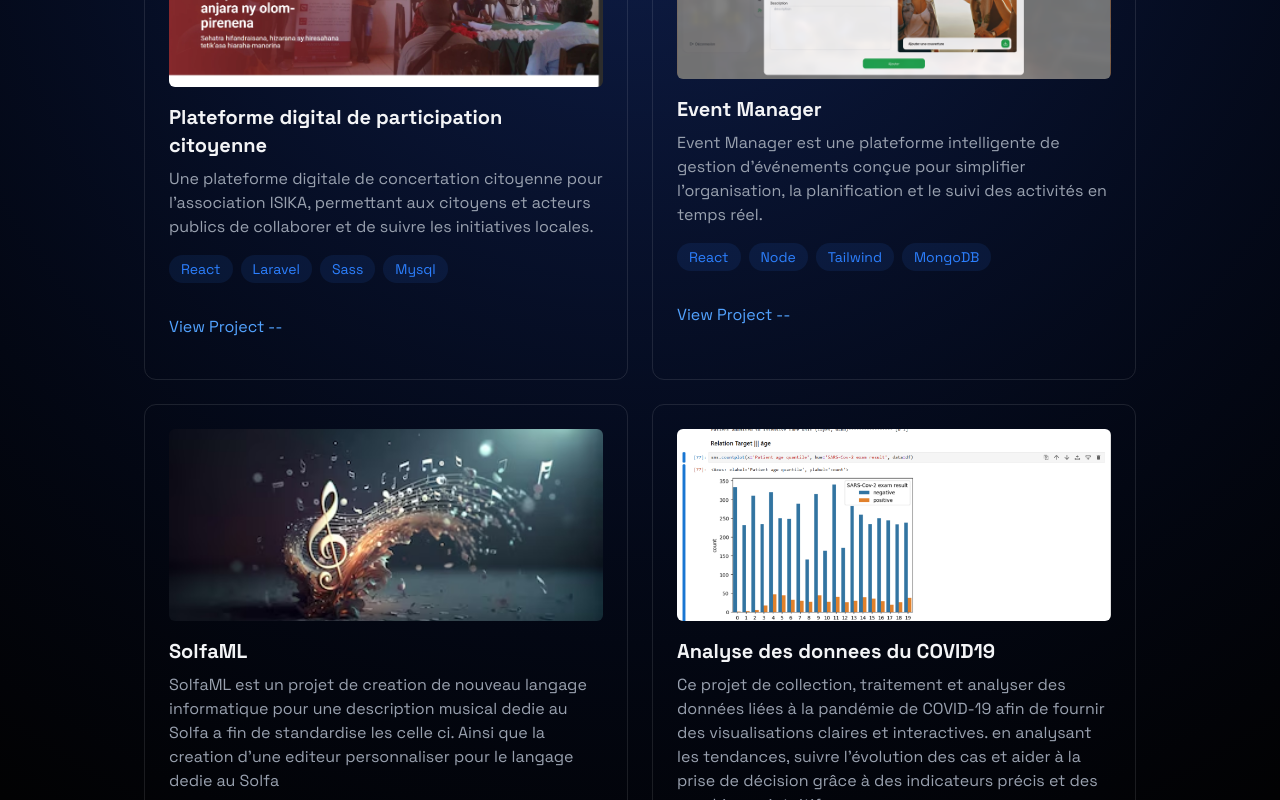
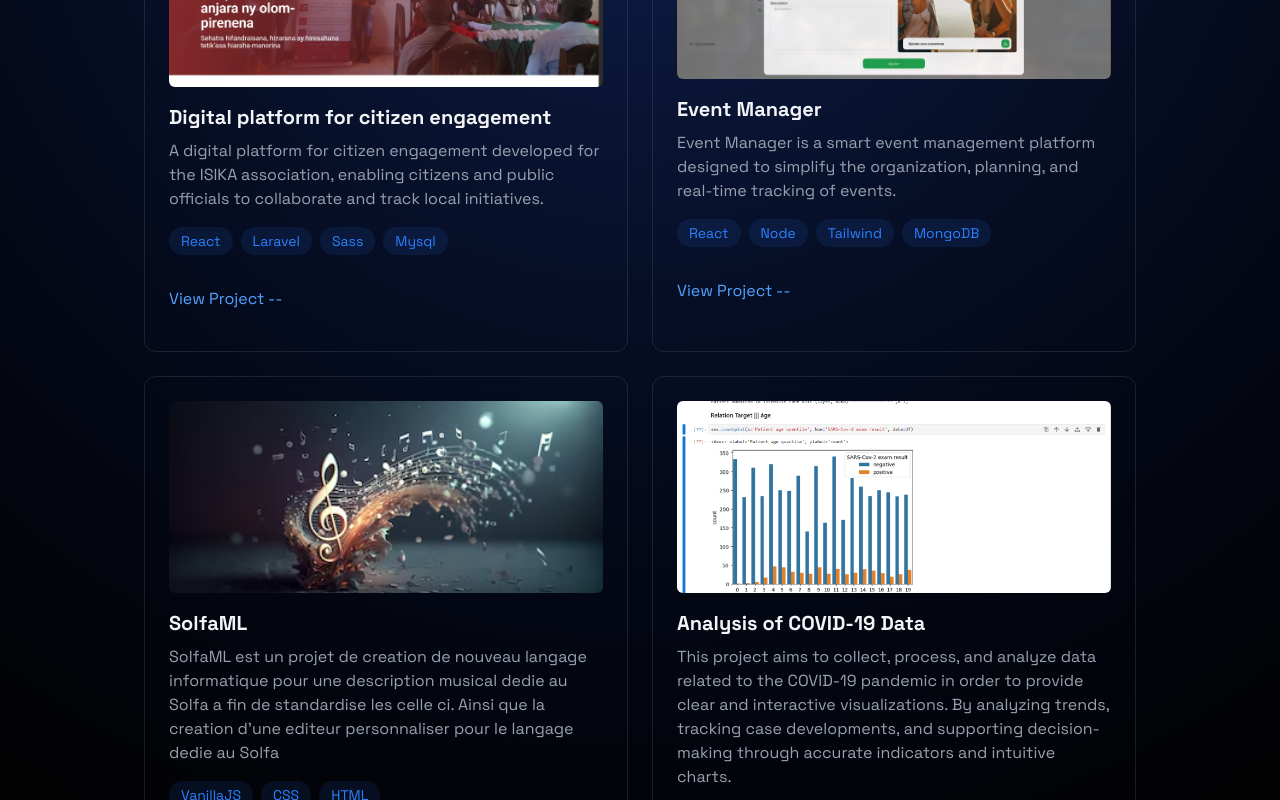
Before and after one commit to Lova-Nasaina/Portfolio, a React (Vite) app: page / in a window 1280 px wide. Shown: the part 2460-3260 px from the top of the page. Built offline with nearby package versions, Linux system fonts and the light colour scheme.

Commit message:
chors: multilangue adding

```diff
--- a/public/locales/en.json
+++ b/public/locales/en.json
@@ -8,7 +8,7 @@
     "Contact": "Contact",
     "cv": "My CV",
     "me": "Contact Me",
-    "about_competence": "Tout au long de mes projets, j’ai développé des compétences solides et une approche pragmatique pour résoudre des problèmes complexes. Voici les principales technologies et outils que j’utilise au quotidien :",
+    "about_competence": "Throughout my projects, I have developed strong skills and a pragmatic approach to solving complex problems. Here are the main technologies and tools I use on a daily basis:",
     "aboutMe": "About me",
     "education": "Education",
     "parcour": "M1 Genie: Software and Artificial Intelligence",
@@ -26,5 +26,12 @@
     "colaborate": "Ready to collaborate",
     "yname": "Full name",
     "message": "Your Message...",
-    "sendMessage": "Send Message"
+    "sendMessage": "Send Message",
+    "isika_title": "Digital platform for citizen engagement",
+    "isika_desc": "A digital platform for citizen engagement developed for the ISIKA association, enabling citizens and public officials to collaborate and track local initiatives.",
+    "event_title": "Event Manager",
+    "event_desc": "Event Manager is a smart event management platform designed to simplify the organization, planning, and real-time tracking of events.",
+    "solfa_desc": " SolfaML est un projet de creation de nouveau langage informatique pour une description musical dedie au Solfa a fin de standardise les celle ci. Ainsi que la creation d’une editeur personnaliser pour le langage dedie au Solfa",
+    "analitics_title": "Analysis of COVID-19 Data",
+    "analitycs_desc": "This project aims to collect, process, and analyze data related to the COVID-19 pandemic in order to provide clear and interactive visualizations. By analyzing trends, tracking case developments, and supporting decision-making through accurate indicators and intuitive charts."
 }
--- a/public/locales/fr.json
+++ b/public/locales/fr.json
@@ -26,5 +26,12 @@
     "colaborate": "Prêt à collaborer",
     "yname": "Nom complet",
     "message": "Votre Message...",
-    "sendMessage": "Envoyer un message"
+    "sendMessage": "Envoyer un message",
+    "isika_title": "Plateforme digital de participation citoyenne",
+    "isika_desc": "Une plateforme digitale de concertation citoyenne pour l’association ISIKA, permettant aux citoyens et acteurs publics de collaborer et de suivre les initiatives locales.",
+    "event_title": "Event Manager",
+    "event_desc": "Event Manager est une plateforme intelligente de gestion d’événements conçue pour simplifier l’organisation, la planification et le suivi des activités en temps réel.",
+    "solfa_desc": " SolfaML est un projet de creation de nouveau langage informatique pour une description musical dedie au Solfa a fin de standardise les celle ci. Ainsi que la creation d’une editeur personnaliser pour le langage dedie au Solfa",
+    "analitics_title": "Analyse des donnees du COVID19",
+    "analitycs_desc": "Ce projet de collection, traitement et analyser des données liées à la pandémie de COVID-19 afin de fournir des visualisations claires et interactives. en analysant les tendances, suivre l’évolution des cas et aider à la prise de décision grâce à des indicateurs précis et des graphiques intuitifs."
 }
--- a/src/components/sections/Projects.jsx
+++ b/src/components/sections/Projects.jsx
@@ -25,10 +25,10 @@ export const Projects = () => {
                             alt="Plateforme digital"
                             className="w-full h-50 object-cover rounded-md mb-4 transform transition-transform duration-300 hover:scale-105"
                         />
-                        <h3 className="text-xl font-bold mb-2">Plateforme digital de participation citoyenne</h3>
+                        <h3 className="text-xl font-bold mb-2">{t('isika_title')}</h3>
                         <p className="text-gray-400 mb-4">
                             {" "}
-                            Une plateforme digitale de concertation citoyenne pour l’association ISIKA, permettant aux citoyens et acteurs publics de collaborer et de suivre les initiatives locales.
+                            {t('isika_desc')}
                         </p>
                         <div className="flex flex-wrap gap-2 mb-4">
                             {["React", "Laravel", "Sass", "Mysql"].map((tech, key) =>(
@@ -59,7 +59,7 @@ export const Projects = () => {
                         <h3 className="text-xl font-bold mb-2">Event Manager</h3>
                         <p className="text-gray-400 mb-4">
                             {" "}
-                            Event Manager est une plateforme intelligente de gestion d’événements conçue pour simplifier l’organisation, la planification et le suivi des activités en temps réel.
+                            {t('event_desc')}
                         </p>
                         <div className="flex flex-wrap gap-2 mb-4">
                             {["React", "Node", "Tailwind", "MongoDB"].map((tech, key) =>(
@@ -89,10 +89,7 @@ export const Projects = () => {
                         <h3 className="text-xl font-bold mb-2">SolfaML</h3>
                         <p className="text-gray-400 mb-4">
                             {" "}
-                            SolfaML est un projet de creation de nouveau langage informatique pour une description musical dedie au
-                            Solfa a fin de standardise les celle ci.
-                            Ainsi que la creation d’une editeur personnaliser pour le langage dedie au
-                            Solfa
+                            {t('solfa_desc')}
                         </p>
                         <div className="flex flex-wrap gap-2 mb-4">
                             {["VanillaJS", "CSS", "HTML"].map((tech, key) =>(
@@ -119,11 +116,10 @@ export const Projects = () => {
                             alt="Plateforme digital"
                             className="w-full h-48 object-cover rounded-md mb-4 transform transition-transform duration-300 hover:scale-105"
                         />
-                        <h3 className="text-xl font-bold mb-2">Analyse des donnees du COVID19</h3>
+                        <h3 className="text-xl font-bold mb-2">{t('analitics_title')}</h3>
                         <p className="text-gray-400 mb-4">
                             {" "}
-                            Ce projet de collection, traitement et analyser des données liées à la pandémie de COVID-19 afin de fournir des visualisations claires et interactives.
-                            en analysant les tendances, suivre l’évolution des cas et aider à la prise de décision grâce à des indicateurs précis et des graphiques intuitifs.
+                            {t('analitycs_desc')}
                         </p>
                         <div className="flex flex-wrap gap-2 mb-4">
                             {["Seaborn", "Scikit-Learn", "Plotly", "Matplotlib"].map((tech, key) =>(
```
